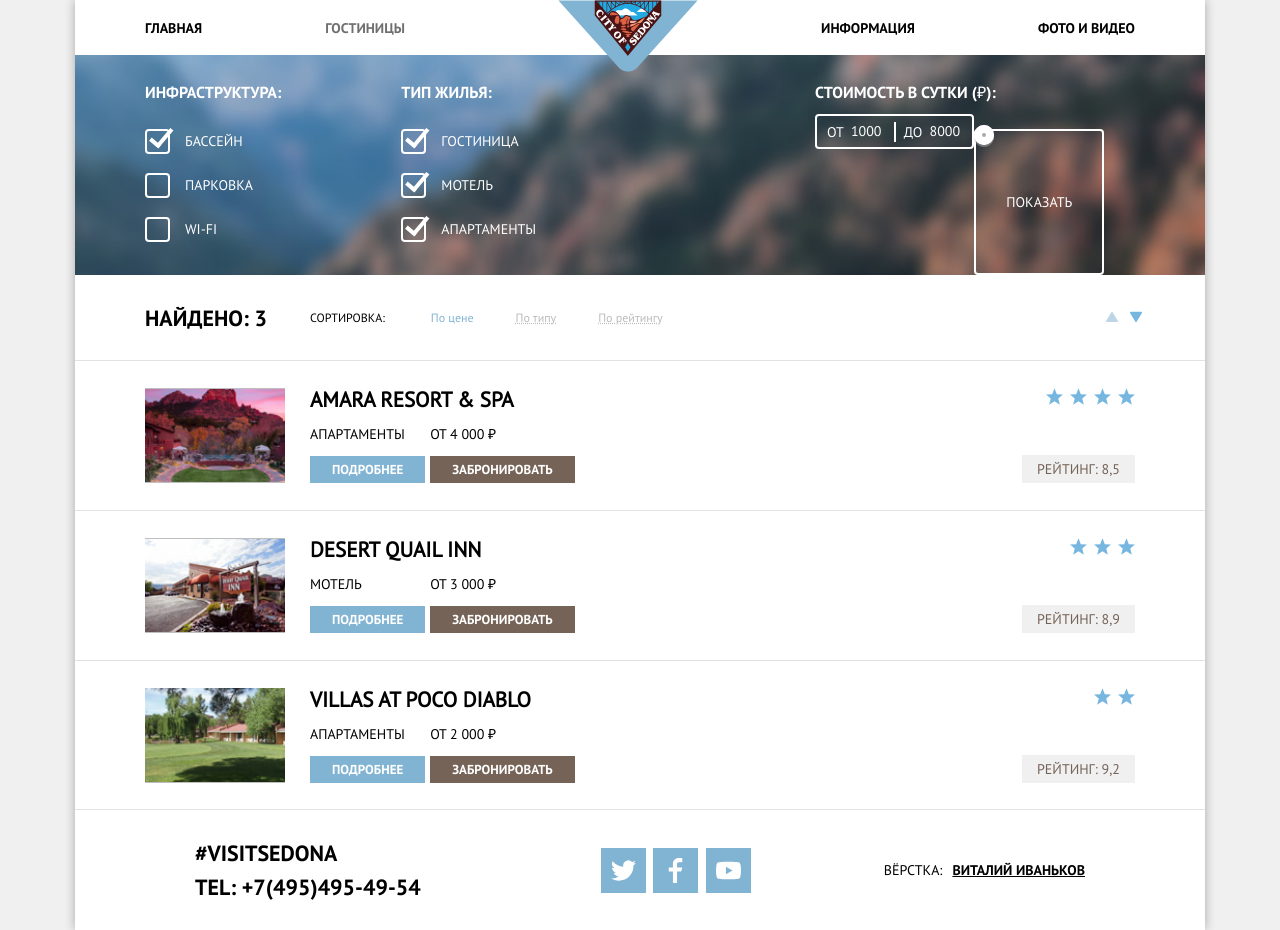
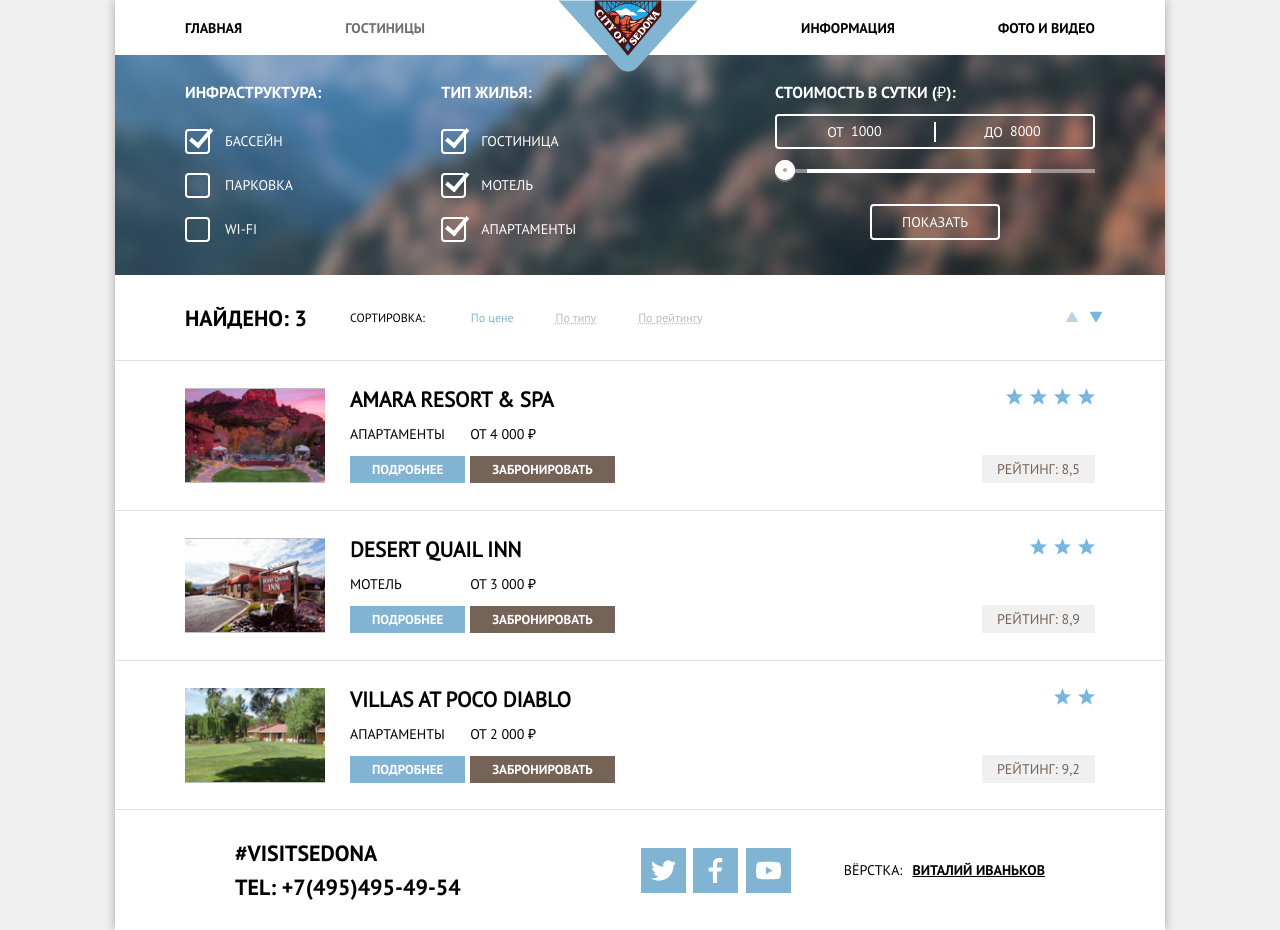
Before and after one commit to vaivankov/html-sedona-desktop, a plain HTML site: page hotels.html in a window 1280 px wide. Drawn offline with Linux system fonts and the light colour scheme.

Commit message:
Добавлена кроссбраузерность

```diff
--- a/css/style.css
+++ b/css/style.css
@@ -45,8 +45,8 @@ html {
 }
 
 body {
-  min-width: 1200px;
-  margin: 0;
+  width: 1200px;
+  margin: 0 auto;
   padding: 0;
 
   font-weight: 400;
@@ -899,6 +899,7 @@ img {
   display: -webkit-box;
   display: -ms-flexbox;
   display: flex;
+  flex-direction: column;
   width: 320px;
   margin: 0;
   margin-top: 25px;
@@ -1224,8 +1225,6 @@ img {
   margin: 0;
 }
 
-
-
 .hotel-info {
   -webkit-box-flex: 1;
   -ms-flex-positive: 1;
```
Also changed, not shown: 1 other file.
